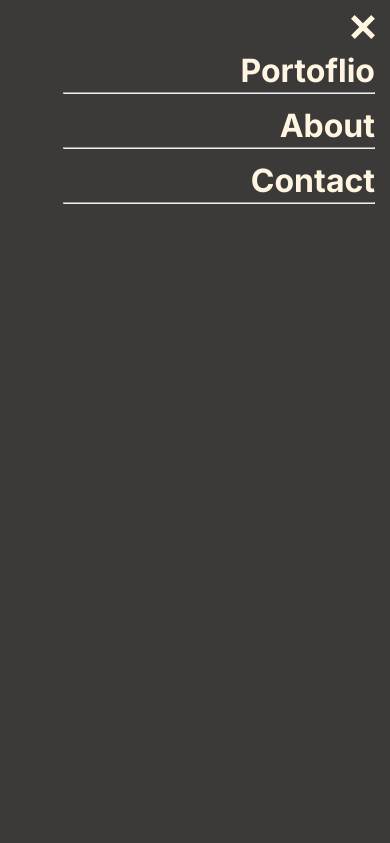
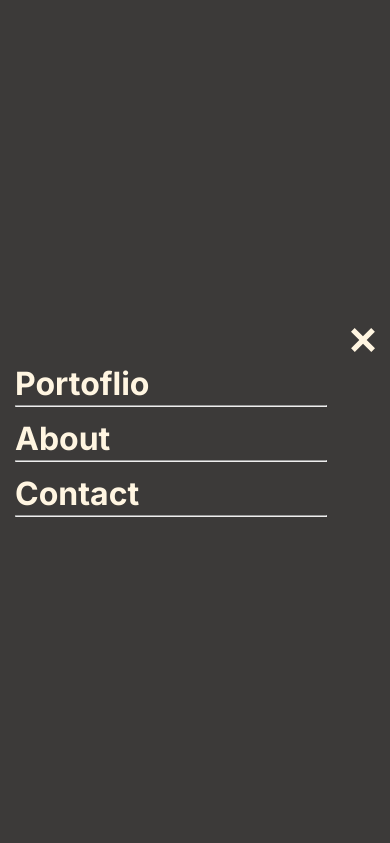
Before and after one commit to mirouhml/cr-training-mobile-menu, a plain HTML site: page index.html in a window 390 px wide. Both pictures are taken after a click on the button 366 px from the left and 27 px from the top of the page. Shown: the top 843 px of the page. Drawn offline with Linux system fonts and the light colour scheme.

Commit message:
Implement required changes.

```diff
--- a/css/main.css
+++ b/css/main.css
@@ -448,6 +448,7 @@ textarea {
     display: flex;
     flex-direction: column;
     align-items: center;
+    justify-content: center;
     padding: 10px;
     height: 100%;
   }
@@ -455,8 +456,11 @@ textarea {
   .mobile-nav ul > li {
     display: flex;
     flex-direction: column;
+    width: 100%;
+  }
+
+  .close-button {
     align-items: flex-end;
-    width: 100%;
   }
 }
 
--- a/index.html
+++ b/index.html
@@ -30,7 +30,7 @@
       </nav>
       <nav class="mobile-nav">
         <ul>
-          <li>
+          <li class="close-button">
             <svg
               xmlns="http://www.w3.org/2000/svg"
               width="24"
```
